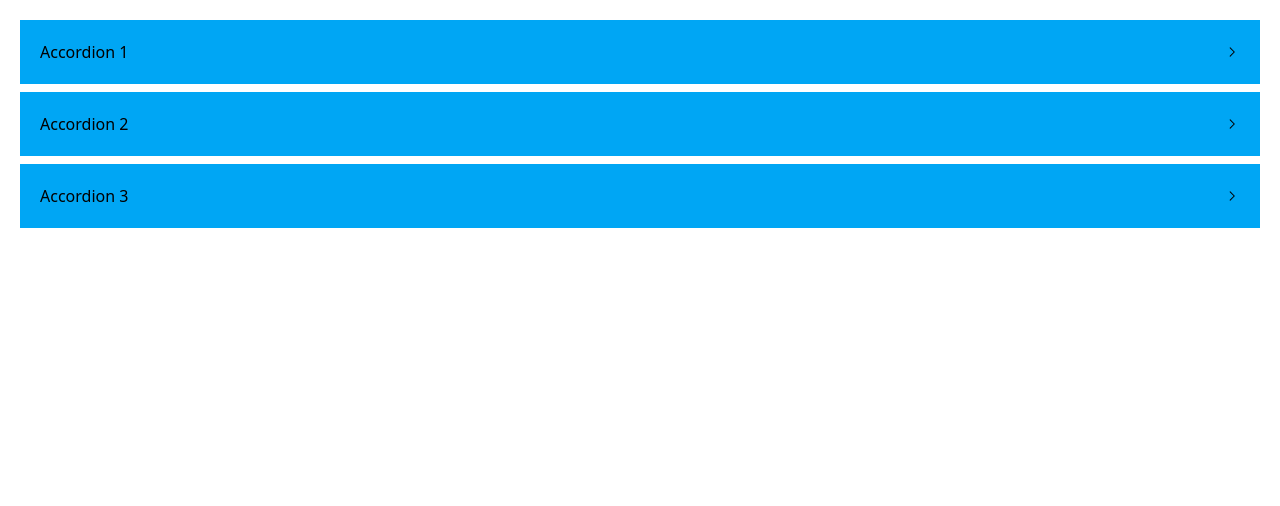
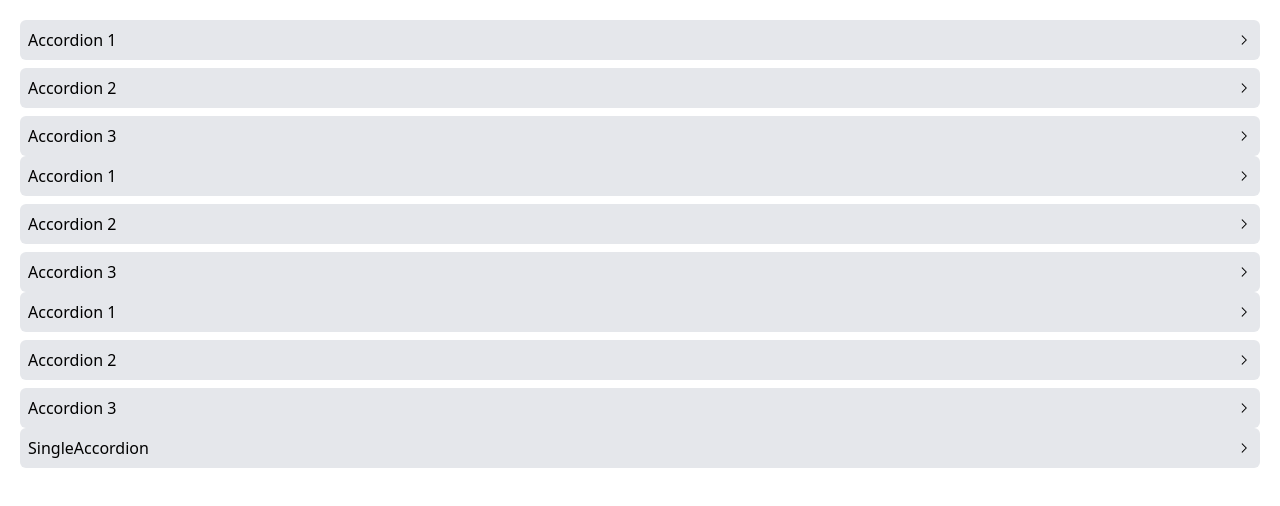
Before and after one commit to Hasan-Elmaghraby/accordion_component, a React (Vite) app: page / in a window 1280 px wide. Shown: the top 506 px of the page. Built offline with nearby package versions, Linux system fonts and the light colour scheme.

Commit message:
reusable component

```diff
--- a/src/App.tsx
+++ b/src/App.tsx
@@ -1,4 +1,5 @@
 import { Accordion } from "./components/Accordion";
+import { AccordionITem } from "./components/AccordionITem";
 function App() {
   const items = [
     {
@@ -20,6 +21,15 @@ function App() {
   return (
     <div className="m-5">
       <Accordion items={items} />
+      <Accordion items={items} />
+      <Accordion items={items} />
+      <AccordionITem
+        item={{
+          id: 1,
+          label: "SingleAccordion",
+          content: "Content of SingleAccordion",
+        }}
+      />
     </div>
   );
 }
--- a/src/components/Accordion.tsx
+++ b/src/components/Accordion.tsx
@@ -1,5 +1,4 @@
-import { useState } from "react";
-import { GoChevronUp, GoChevronRight } from "react-icons/go";
+import { AccordionITem } from "./AccordionITem";
 
 interface AccordionProps {
   items: {
@@ -9,33 +8,10 @@ interface AccordionProps {
   }[];
 }
 export const Accordion = ({ items }: AccordionProps) => {
-  const [isOpen, setIsOpen] = useState<number | null>(null);
-
-  const handleClick = (currentIndex: number) => {
-    setIsOpen((currentExpandedIndex) =>
-      currentExpandedIndex === currentIndex ? null : currentIndex
-    );
-  };
-
-  const renderedItems = items.map((item, index) => {
-    const isExpanded = index === isOpen;
-
-    const icon = isExpanded ? <GoChevronUp /> : <GoChevronRight />;
-    const content = isExpanded && (
-      <div className="transition delay-150 duration-300 ease-in-out">
-        {item.content}
-      </div>
-    );
+  const renderedItems = items.map((item) => {
     return (
       <div className="" key={item.id}>
-        <div
-          onClick={() => handleClick(index)}
-          className="flex justify-between items-center bg-sky-500 hover:bg-sky-700 p-5 cursor-pointer transition delay-150 duration-300 ease-in-out"
-        >
-          {item.label}
-          {icon}
-        </div>
-        {content}
+        <AccordionITem item={item} />
       </div>
     );
   });
--- /dev/null
+++ b/src/components/AccordionITem.tsx
@@ -0,0 +1,37 @@
+import { useState } from "react";
+import { GoChevronUp, GoChevronRight } from "react-icons/go";
+
+interface item {
+  id: number;
+  label: string;
+  content: string;
+}
+
+export const AccordionITem = ({ item }: { item: item }) => {
+  const [isOpen, setIsOpen] = useState(false);
+
+  const handleClick = () => {
+    setIsOpen(!isOpen);
+  };
+
+  const content = isOpen && (
+    <div className="transition delay-150 duration-300 ease-in-out p-2 bg-gray-100 rounded-md ">
+      {item.content}
+    </div>
+  );
+
+  const icon = isOpen ? <GoChevronUp /> : <GoChevronRight />;
+
+  return (
+    <div>
+      <div
+        className="flex justify-between cursor-pointer items-center p-2 bg-gray-200 rounded-md transition delay-150 duration-300 ease-in-out hover:bg-gray-300"
+        onClick={() => handleClick()}
+      >
+        {item.label}
+        {icon}
+      </div>
+      {isOpen && content}
+    </div>
+  );
+};
```
